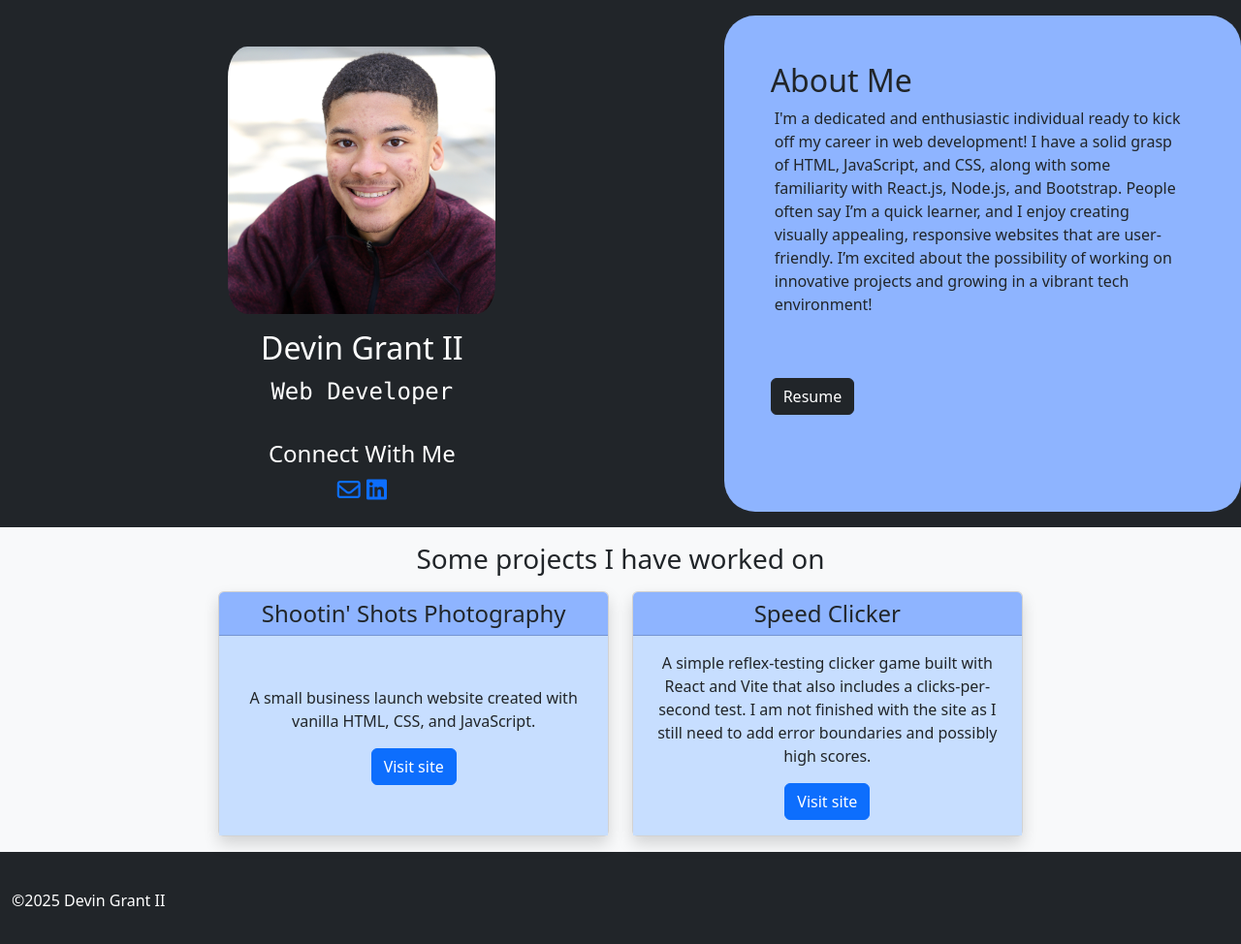
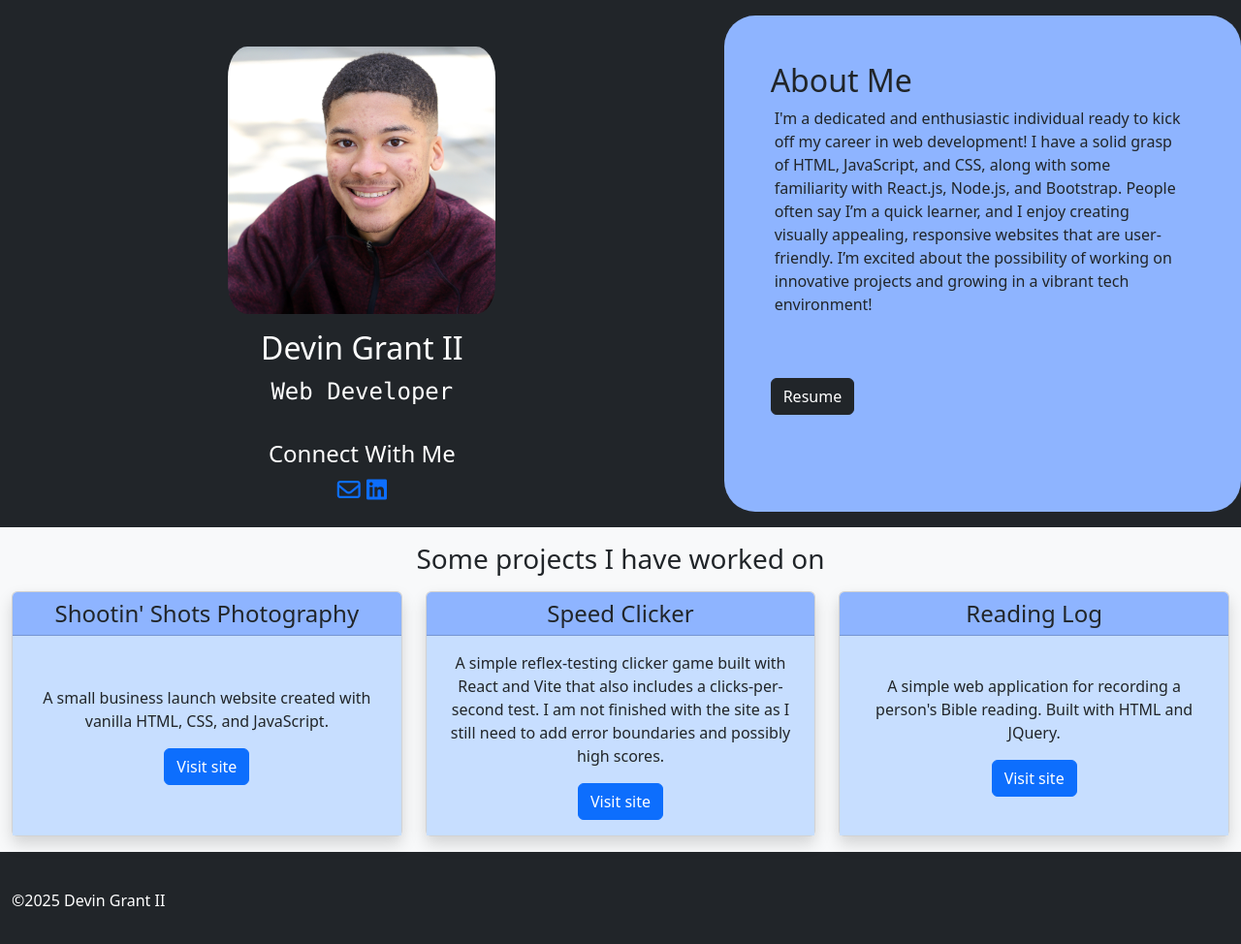
Before and after one commit to DGrantII/dgrantii.github.io, a plain HTML site: page index.html in a window 1280 px wide. Shown: the whole page at 97% size. Drawn offline with nearby package versions, Linux system fonts and the light colour scheme.

Commit message:
Add reading log section to index.html
Added a new card to display a reading log with a description and link.

```diff
--- a/index.html
+++ b/index.html
@@ -102,6 +102,20 @@
                     </div>
                 </div>
             </div>
+            <div class="col">
+                <div class="card shadow h-100">
+                    <h4 class="card-header card-header-color">Reading Log</h4>
+                    <div class="card-body card-body-color d-flex justify-content-center align-items-center h-100">
+                        <div>
+                            <p class="card-text">
+                                A simple web application for recording a person's Bible reading.
+                                Built with HTML and JQuery.
+                            </p>
+                            <a href="https://dgrantii.github.io/reading-log/" class="btn btn-primary">Visit site</a>
+                        </div>
+                    </div>
+                </div>
+            </div>
         </div>
         <div class="row align-items-center text-white" style="height: 100px;">
             <div class="col">
```
